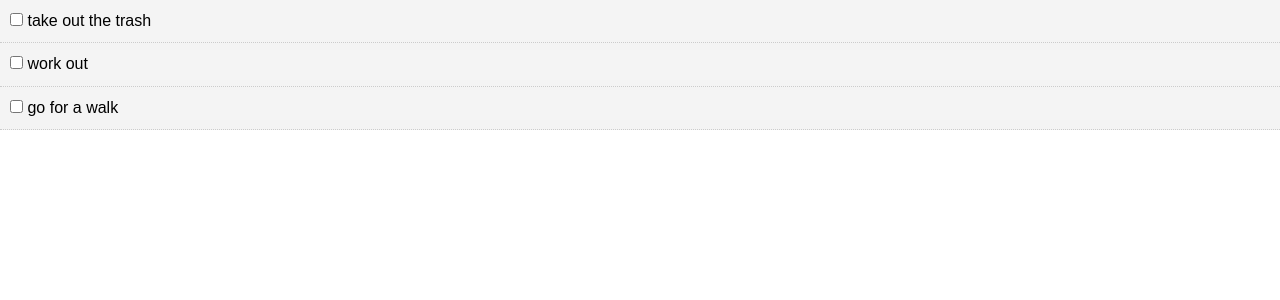
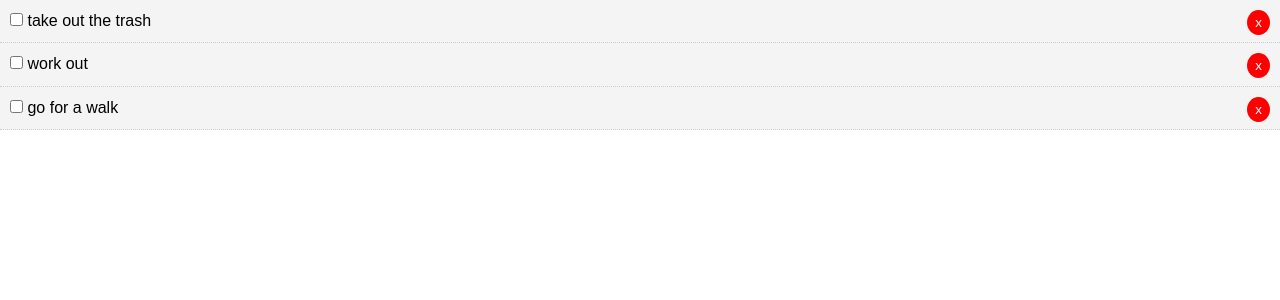
Before and after one commit to nimanthaF/react-todo, a React (Create React App) app: page / in a window 1280 px wide. Shown: the top 300 px of the page. Built offline with nearby package versions, Linux system fonts and the light colour scheme.

Commit message:
adding the delete button

```diff
--- a/src/App.js
+++ b/src/App.js
@@ -40,11 +40,19 @@
     );
   }
 
+  delTodo=(id)=>{
+    this.setState(
+      {
+        todos:[...this.state.todos.filter(todo=>todo.id!==id)]
+      }
+    );
+  }
+
   render(){
 
     return(
       <div className="App">
-        <Todos todos={this.state.todos} markComplete={this.markComplete}/>
+        <Todos todos={this.state.todos} markComplete={this.markComplete} delTodo={this.delTodo}/>
       </div>
     );
   }
--- a/src/components/Todoitem.js
+++ b/src/components/Todoitem.js
@@ -26,6 +26,7 @@
                     <input type="checkbox" onChange={this.props.markComplete.bind
                     (this,id)}/>{' '}
                     {title}
+                    <button onClick={this.props.delTodo.bind(this,id)} style={btnStyle}>x</button>
                 </p>
             </div>
         )
@@ -37,4 +38,14 @@
     todo:Proptypes.object.isRequired
   }
 
+const btnStyle={
+    background:'#ff0000',
+    color:'#fff',
+    border:'none',
+    padding:'5px 8px',
+    borderRadius:'50%',
+    cursor:'pointer',
+    float:'right'
+}
+
 export default Todoitem
--- a/src/components/Todos.js
+++ b/src/components/Todos.js
@@ -11,7 +11,7 @@
   render(){
     return this.props.todos.map((todo)=>(
       <Todoitem key={todo.id} todo={todo} markComplete=
-      {this.props.markComplete}/>
+      {this.props.markComplete} delTodo={this.props.delTodo}/>
     ));
   }
 }
```
